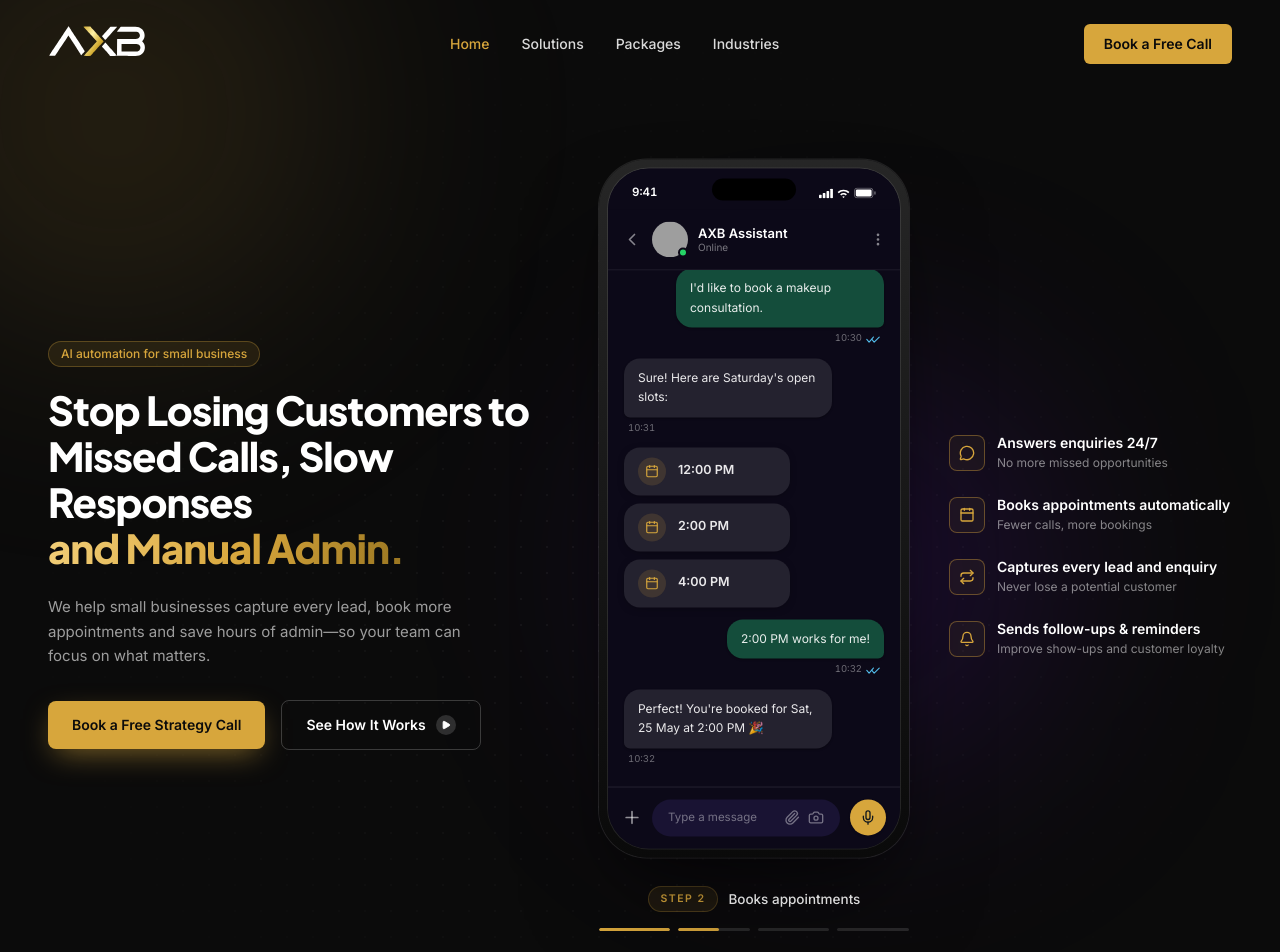
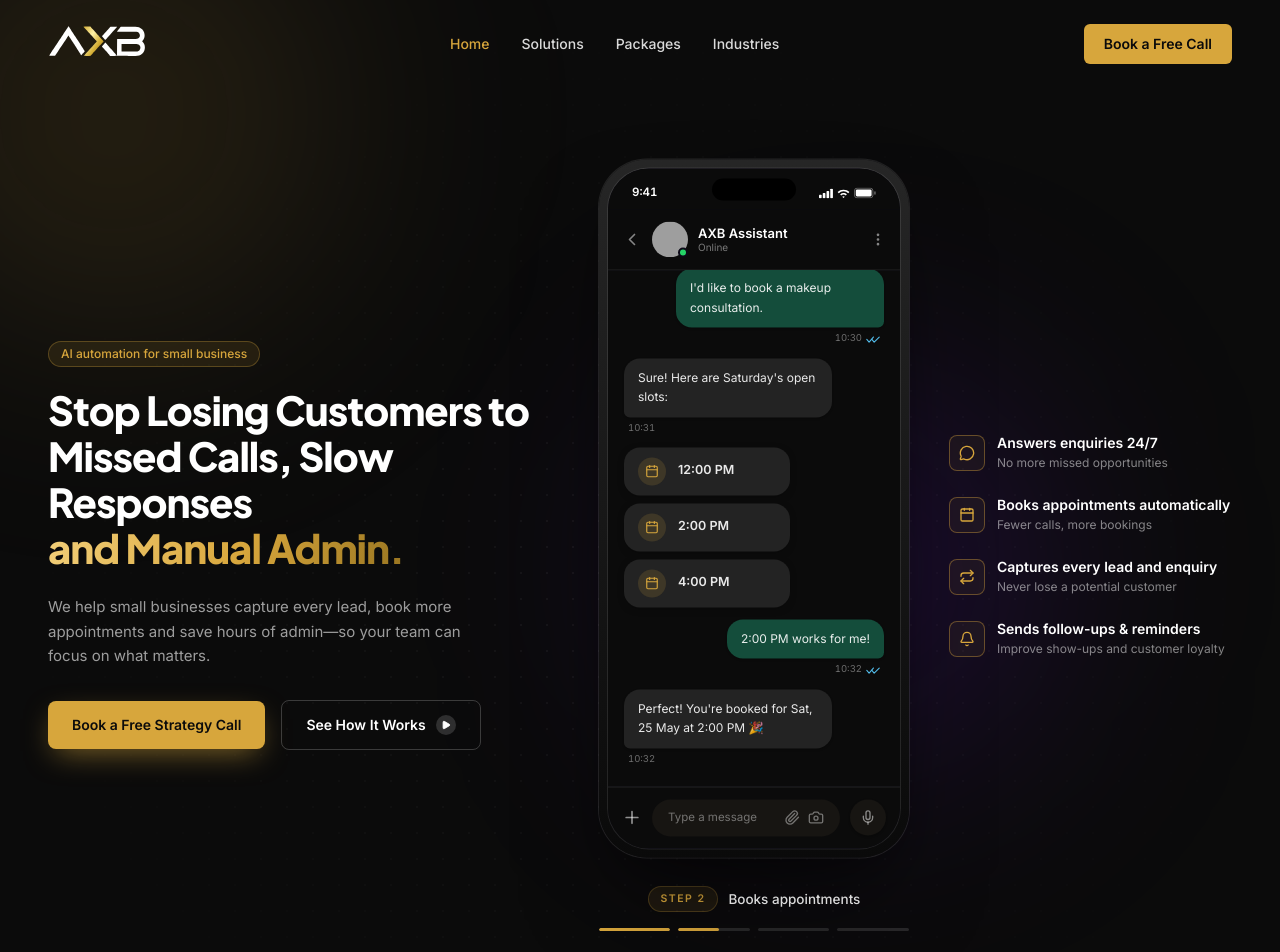
Before and after one commit to bonganishube/axb, a Next.js app: page / in a window 1280 px wide. Shown: the top 952 px of the page. Built offline with nearby package versions, Linux system fonts and the light colour scheme; grey boxes are pictures that could not be loaded.

Commit message:
Hero mockup and CTA section background color

```diff
--- a/src/components/CtaSection.tsx
+++ b/src/components/CtaSection.tsx
@@ -30,7 +30,7 @@ export default function CtaSection() {
         <div className="absolute inset-0 hidden bg-gradient-to-r from-ink via-ink/70 to-transparent lg:block" />
       </div>
 
-      <div className="relative container-px py-20 lg:py-28">
+      <div className="relative container-px py-12 lg:py-16">
         <div className="max-w-xl">
           <h2 className="text-3xl font-extrabold leading-tight tracking-tight sm:text-4xl lg:text-[40px]">
             Let&rsquo;s build a system that works
--- a/src/components/HeroMockup.tsx
+++ b/src/components/HeroMockup.tsx
@@ -203,7 +203,7 @@ function Phone({ children }: { children: React.ReactNode }) {
         <div className="absolute left-1/2 top-2.5 z-20 h-[22px] w-[84px] -translate-x-1/2 rounded-full bg-black" />
 
         {/* status bar */}
-        <div className="flex items-center justify-between bg-[#0c0918] px-6 pb-2 pt-4 text-[11.5px] font-semibold text-white">
+        <div className="flex items-center justify-between bg-ink px-6 pb-2 pt-4 text-[11.5px] font-semibold text-white">
           <span className="tabular-nums">9:41</span>
           <div className="flex items-center gap-1">
             <SignalIcon />
@@ -226,7 +226,7 @@ function Chat({ items }: { items: ChatItem[] }) {
   return (
     <>
       {/* chat header */}
-      <div className="flex items-center gap-2.5 border-b border-white/10 bg-[#0c0918] px-3.5 py-3">
+      <div className="flex items-center gap-2.5 border-b border-white/10 bg-ink px-3.5 py-3">
         <ChevronLeft className="size-5 shrink-0 text-white/50" />
         <div className="relative shrink-0">
           {/* eslint-disable-next-line @next/next/no-img-element */}
@@ -249,7 +249,7 @@ function Chat({ items }: { items: ChatItem[] }) {
       </div>
 
       {/* messages */}
-      <div className="flex min-h-0 flex-1 flex-col justify-end gap-3 overflow-hidden bg-[#0c0918] px-4 py-5">
+      <div className="flex min-h-0 flex-1 flex-col justify-end gap-3 overflow-hidden bg-ink px-4 py-5">
         {items.map((item, i) => (
           <ChatRow key={i} item={item} delay={i * STAGGER} />
         ))}
@@ -390,14 +390,14 @@ function ChatRow({ item, delay }: { item: ChatItem; delay: number }) {
 
 function InputBar() {
   return (
-    <div className="flex items-center gap-2.5 border-t border-white/10 bg-[#0c0918] px-3.5 py-3">
+    <div className="flex items-center gap-2.5 border-t border-white/10 bg-ink px-3.5 py-3">
       <Plus className="size-5 shrink-0 text-white/55" />
-      <div className="flex flex-1 items-center gap-2 rounded-full bg-[#191333] px-4 py-2.5 text-[11.5px] text-white/40">
+      <div className="flex flex-1 items-center gap-2 rounded-full bg-ink-soft px-4 py-2.5 text-[11.5px] text-white/40">
         <span className="flex-1">Type a message</span>
         <Paperclip className="size-4 text-white/40" />
         <Camera className="size-4 text-white/40" />
       </div>
-      <span className="flex size-9 shrink-0 items-center justify-center rounded-full bg-gold text-[#12181d] shadow-sm">
+      <span className="flex size-9 shrink-0 items-center justify-center rounded-full bg-ink-soft text-white/50 shadow-sm">
         <Mic className="size-4" />
       </span>
     </div>
@@ -434,7 +434,7 @@ function Dashboard() {
   let i = 0;
   const step = () => ({ animationDelay: `${i++ * STAGGER}ms` });
   return (
-    <div className="flex min-h-0 flex-1 flex-col gap-2 overflow-hidden bg-[#0c0918] px-4 pt-3.5">
+    <div className="flex min-h-0 flex-1 flex-col gap-2 overflow-hidden bg-ink px-4 pt-3.5">
       {/* dashboard header */}
       <div className="animate-fade-up flex items-center justify-between" style={step()}>
         {/* eslint-disable-next-line @next/next/no-img-element */}
```
